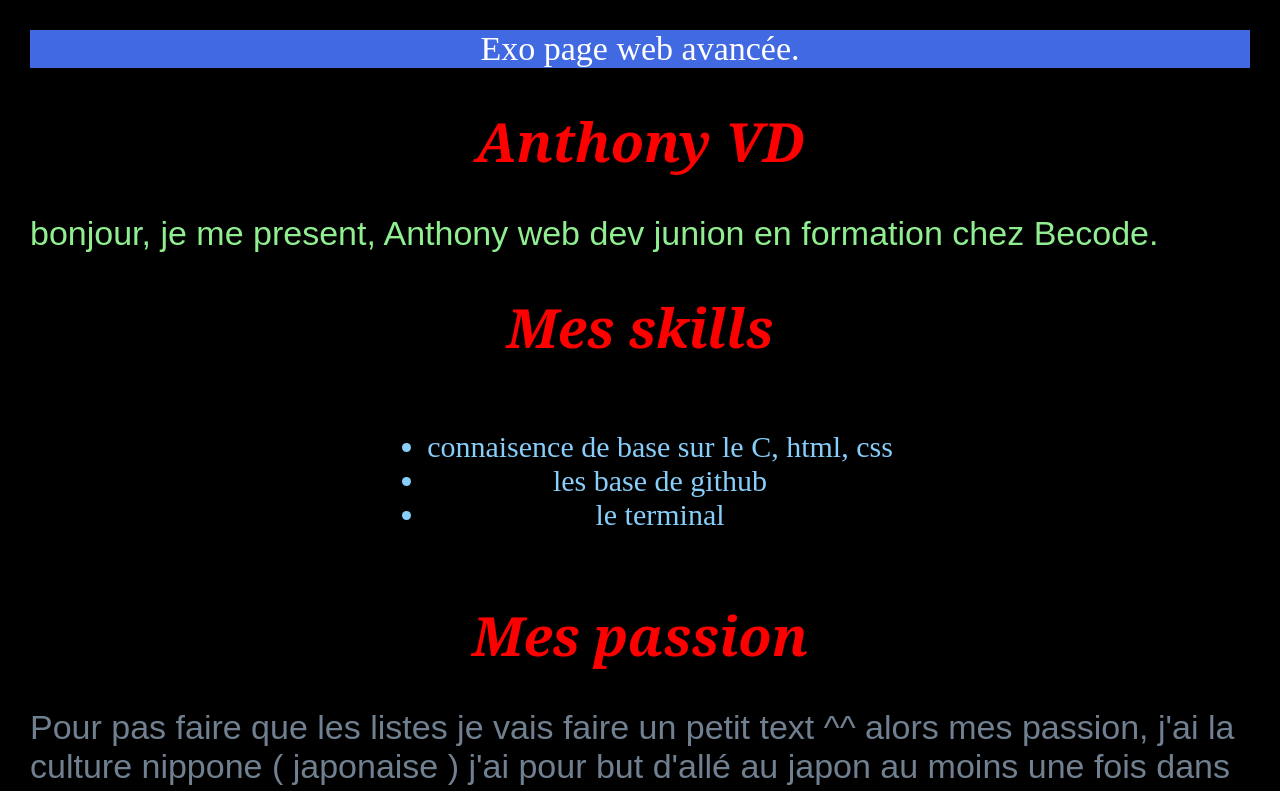
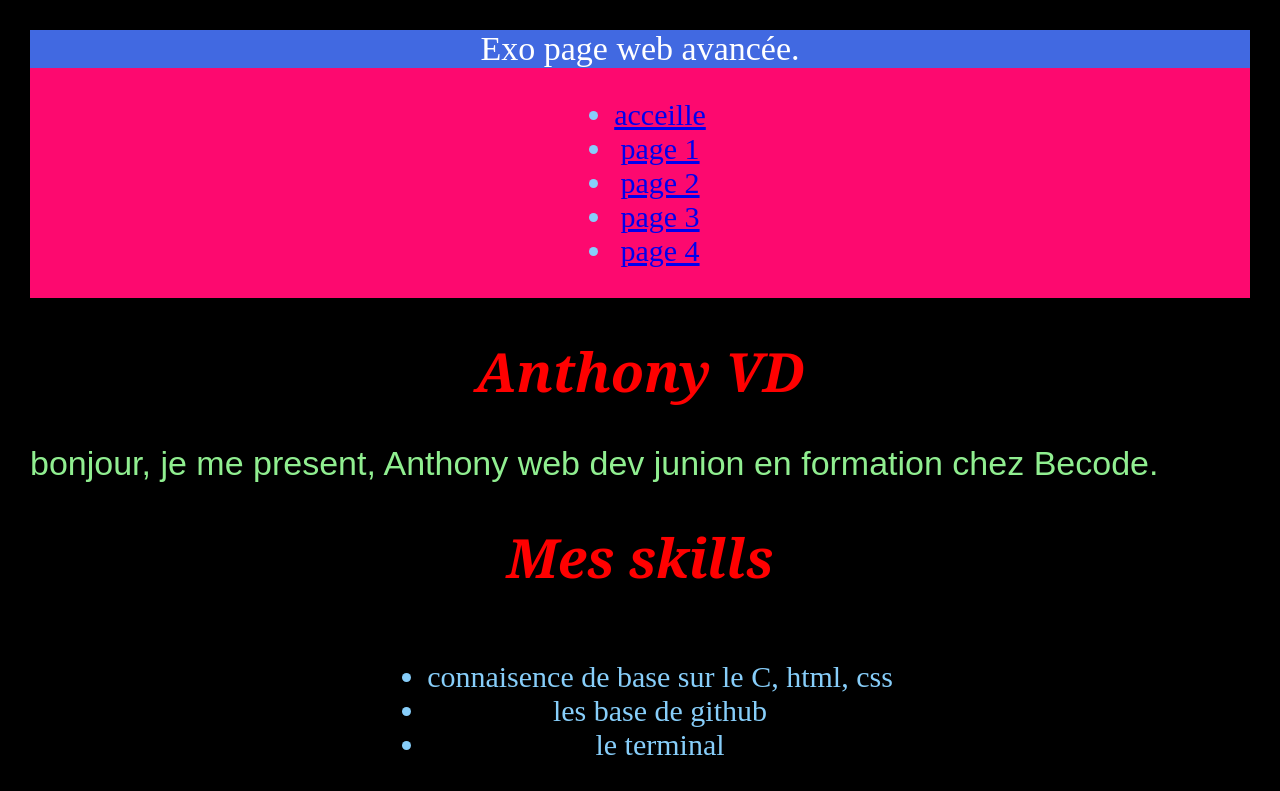
Before and after one commit to AnthonyVanDeyck/devoir, a plain HTML site: page version avance/antho.html in a window 1280 px wide. Shown: the top 791 px of the page. Drawn offline with Linux system fonts and the light colour scheme.

Commit message:
modif du html

```diff
--- a/version avance/antho.html
+++ b/version avance/antho.html
@@ -1,41 +1,63 @@
 <!DOCTYPE html>
+
 <head>
     <link rel="stylesheet" href="style.css" />
     <link rel="stylesheet" href="grid.css" />
     <meta charset="utf-8" />
-    <title>Anthony devoir1</title>
+    <title>Anthony devoir</title>
 </head>
 
 <body>
+
     <header>
         Exo page web avancée.
     </header>
-    <h1>Anthony VD</h1>
-    <p> bonjour, je me present, Anthony web dev junion en formation chez Becode.</p>
+
+    <div class="menu">
+        <ul>
+            <li><a href="index.html">acceille</a></li>
+            <li><a href="antho.html">page 1</a></li>
+            <li><a href="antho2.html">page 2</a></li>
+            <li><a href="antho3.html">page 3</a></li>
+            <li><a href="antho4.html">page 4</a></li>
+        </ul>
+    </div>
+
     <main>
+        <h1>Anthony VD</h1>
+
+        <p> bonjour, je me present, Anthony web dev junion en formation chez Becode.</p>
+
         <h1>Mes skills</h1>
+
             <ul>
             <li>connaisence de base sur le C, html, css</li>
             <li>les base de github</li>
             <li>le terminal</li>
         </ul>
+
         <h1>Mes passion</h1>
+
         <p class="passion">Pour pas faire que les listes je vais faire un petit text ^^
             alors mes passion, j'ai la culture nippone ( japonaise ) j'ai pour but d'allé
             au japon au moins une fois dans ma vie et le goal serais d'allé y vivre.<br> Je suis
             aussi passione de foot, voiture, j'ecoute pas mal de rap fr ou de variete française.<br>
             J'aime bien aussi sortir boire un verre entre pote de temps a autre.
         </p>
+
         <h2>Mon parconr</h2>
+
         <p class="parcour">J'ai un parcour un peux atypique, j'ai commencé avec des
             etude en science social & economique avant de partir en technique de transition
             en informatique.<br> Par la suite je suis passé en apprentisage en vente.<br> Enfin j'ai suivi une formation a 19 avant
             de suivre celle de Becode.
         </p>
     </main>
+
     <footer>
         &copy; Anthony, crée le 29 avril 2022, Becode Bruxelles.
     </footer>
+
 </body>
 
 </html>
--- a/version avance/style.css
+++ b/version avance/style.css
@@ -11,6 +11,12 @@ body
 header
 {
     background-color: royalblue;
+}
+
+.menu
+{
+    background-color: rgb(253, 9, 111);
+    color: black;
 }
 
 h1
```
Also changed, not shown: version avance/antho2.html (+25 -3 lines), version avance/antho3.html (+25 -3 lines), version avance/antho4.html (+25 -3 lines), version avance/index.html (+10 -0 lines).
